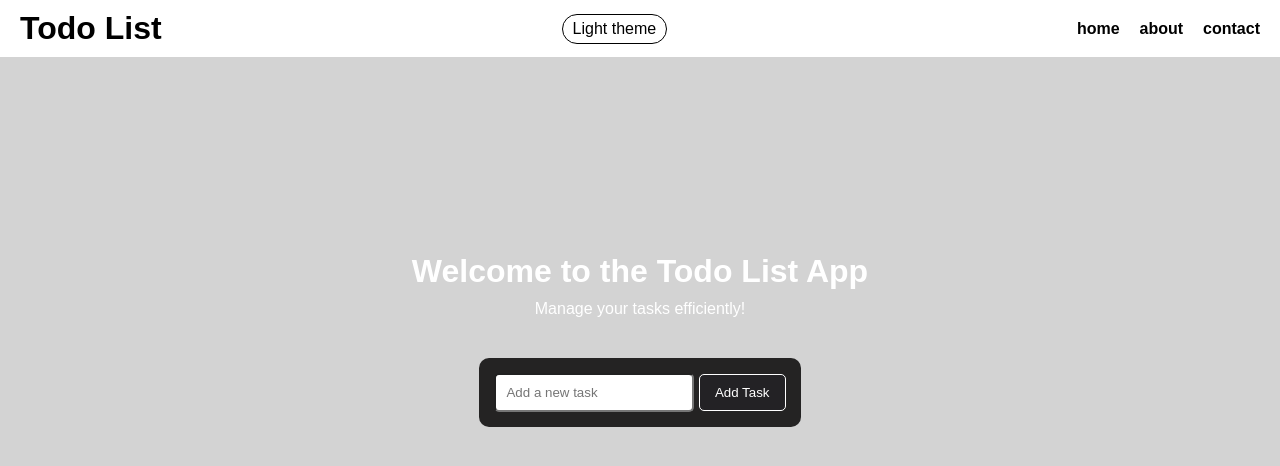
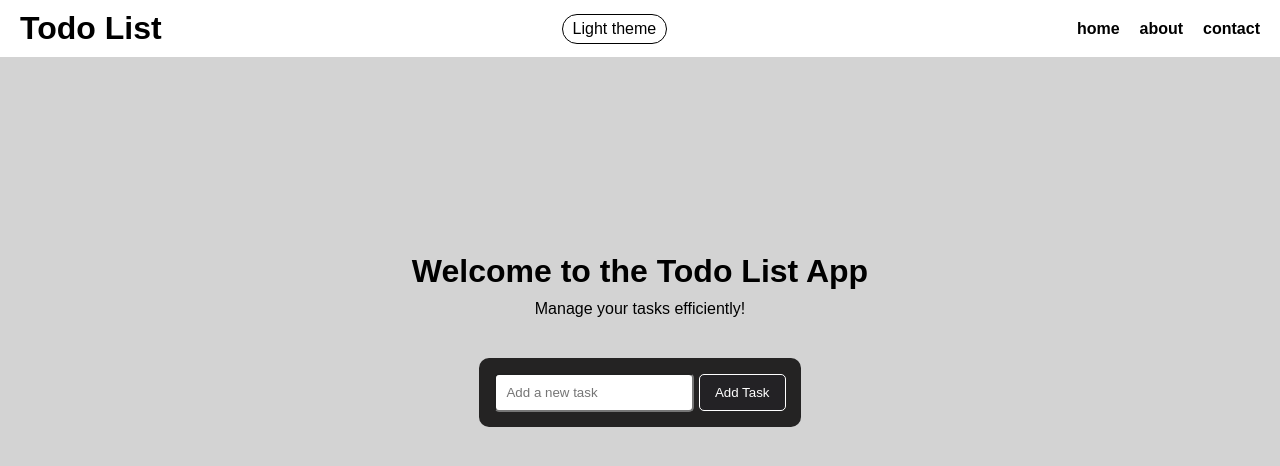
Before and after one commit to punsel/MyMiniProjects, a plain HTML site: page todolist/index.html in a window 1280 px wide. Both pictures are taken after a click on the button "Dark theme". Drawn offline with Linux system fonts and the light colour scheme.

Commit message:
Enhance theme toggle functionality by updating text color in the container for both light and dark themes

```diff
--- a/todolist/index.html
+++ b/todolist/index.html
@@ -130,6 +130,8 @@
       const navbar = document.querySelector(".navbar");
       const links = document.querySelectorAll(".nav-links a");
       const button1 = document.getElementById("theme");
+      const container = document.querySelector(".container");
+
 
       if (isdark) {
         button1.textContent = "Light theme";
@@ -139,6 +141,7 @@
         document.body.style.backgroundColor = "#D3D3D3";
         navbar.style.backgroundColor = "white";
         navbar.style.color = "black";
+        container.style.color = "black"
         links.forEach((link) => (link.style.color = "black"));
 
         isdark = false;
@@ -150,6 +153,7 @@
         document.body.style.backgroundColor = "#595353";
         navbar.style.backgroundColor = "#181515";
         navbar.style.color = "white";
+        container.style.color = "white"
         links.forEach((link) => (link.style.color = "white"));
 
         isdark = true;
```
